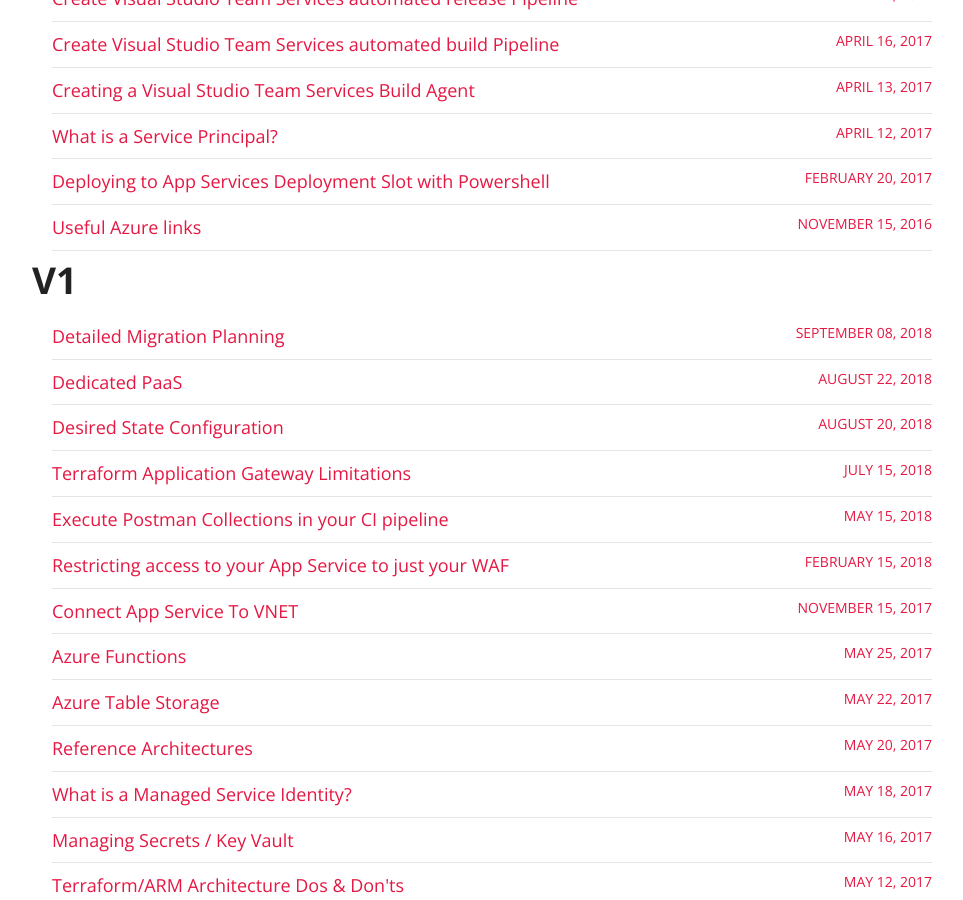
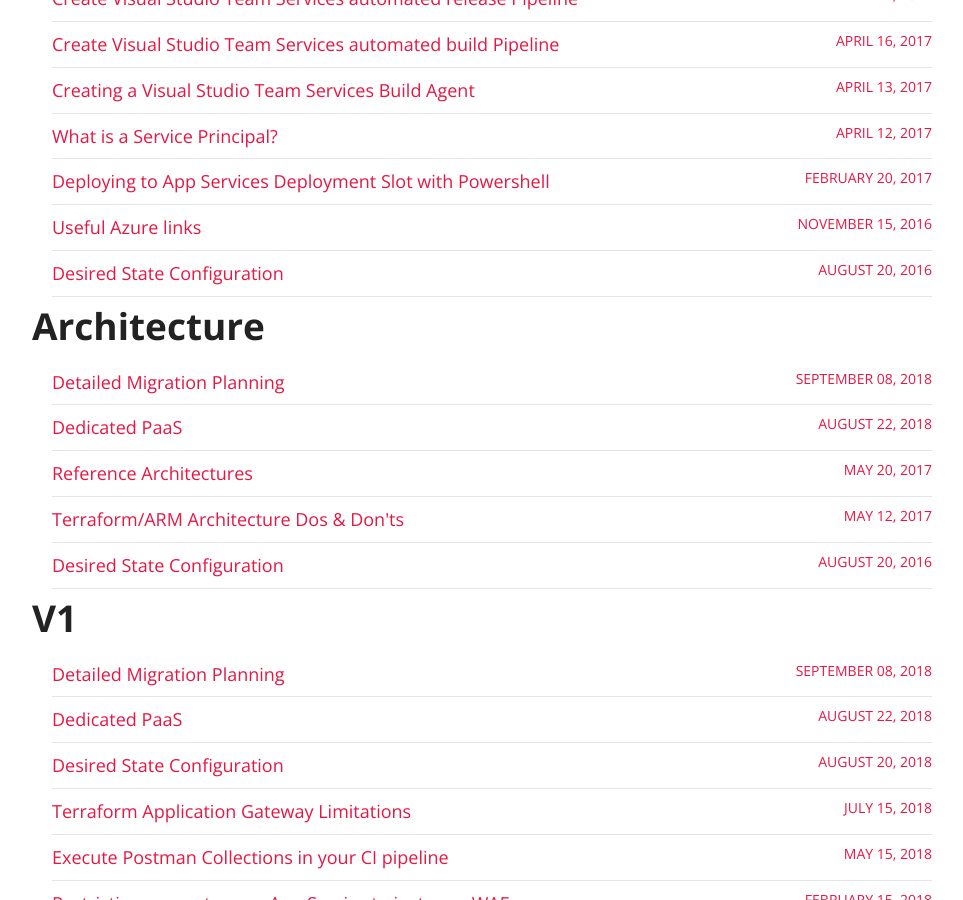
Before and after one commit to dermotreynolds/old.dermotreynolds.github.io, a Jekyll site: the page built from tags.html, in a window 1280 px wide and 900 px high, scrolled down 1401 px. Shown: the whole window, without its empty margins (158-1121 px from the left). Built offline with Jekyll 4.4.1, drawn with Linux system fonts in a browser that asks for light colours; nearby versions of some CDN libraries; some of the changed text lies outside the part shown.

Commit message:
Full End To End

```diff
--- a/_posts/inprogress/2017-05-20-0-reference-architectures.md
+++ b/_posts/inprogress/2017-05-20-0-reference-architectures.md
@@ -11,7 +11,7 @@
 
 If, for example you wanted to isolate your cloud deployment from your On-Prem services you may want to implement the following pattern:
 
-![](/images/Reference-Architecture-Azure-Dmz-Private.png)
+ç
 
 If you want to expose services to the internet with the same level of isolation you may want to implement the following:
 
--- /dev/null
+++ b/_posts/inprogress/2018-06-20-0-architecture-patterns.md
@@ -0,0 +1,12 @@
+---
+layout: post
+title: "Desired State Configuration"
+date: 2016-08-20
+featured: true
+category: Architecture
+tags: [Azure, Architecture, v1]
+
+---
+
+
+![](/images/APP-SQL-PAAS.png)
```
Also changed, not shown: 3 other files.
